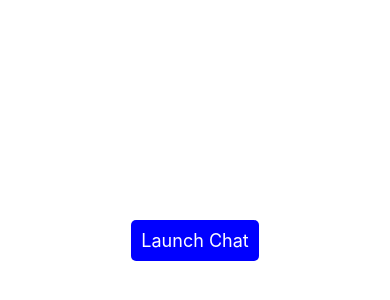
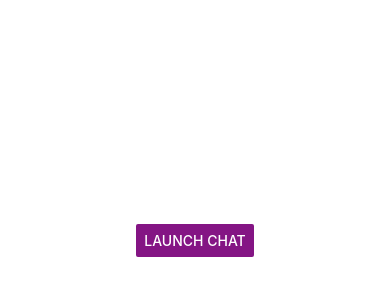
Before and after one commit to gouwu332/react-native-in-app-example, a React Native app in the folder InAppExample/: screen / in a window 390 px wide. Shown: the part 182-482 px from the top of the page. Built offline with nearby package versions, Linux system fonts and the light colour scheme.

Commit message:
Successfully executing native method

```diff
--- a/InAppExample/App.tsx
+++ b/InAppExample/App.tsx
@@ -1,12 +1,21 @@
 import React from 'react';
-import { View, StyleSheet, TouchableOpacity, Text } from 'react-native';
+import { NativeModules } from 'react-native';
+import { Button, View, StyleSheet, TouchableOpacity, Text } from 'react-native';
+
+const {InAppModule} = NativeModules;
+
+const onPress = () => {
+  InAppModule.launch();
+};
 
 const App = () => {
   return (
     <View style={styles.container}>
-      <TouchableOpacity style={styles.button}>
-        <Text style={styles.buttonText}>Launch Chat</Text>
-      </TouchableOpacity>
+      <Button
+        title="Launch Chat"
+        color="#841584"
+        onPress={onPress}
+      />
     </View>
   );
 };
```
Also changed, not shown: 4 other files (tests, documents, lock files or other folders).
